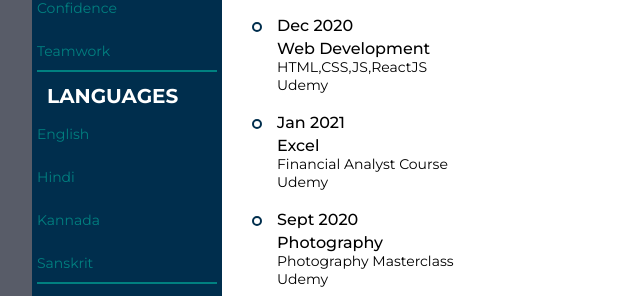
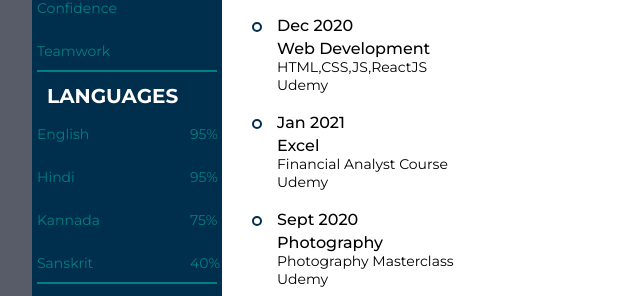
Before and after one commit to Rajat-dev/Resume-Singlepage, a plain HTML site: page index.html in a window 1280 px wide. Shown: the part 1038-1334 px from the top of the page, 208-848 px from the left. Drawn offline with Linux system fonts and the light colour scheme.

Commit message:
Update index.html

```diff
--- a/index.html
+++ b/index.html
@@ -165,9 +165,9 @@
               <div class="skill_progress">
                 <span style="width: 95%"></span>
               </div>
-              <!-- <div class="skill_per">
+              <div class="skill_per">
                 95%
-              </div> -->
+              </div>
             </li>
             <li>
               <div class="skill_name">
@@ -176,9 +176,9 @@
               <div class="skill_progress">
                 <span style="width: 95%"></span>
               </div>
-              <!-- <div class="skill_per">
+              <div class="skill_per">
                 95%
-              </div> -->
+              </div>
             </li>
             <li>
               <div class="skill_name">
@@ -187,9 +187,9 @@
               <div class="skill_progress">
                 <span style="width: 75%"></span>
               </div>
-              <!-- <div class="skill_per">
+              <div class="skill_per">
                 75%
-              </div> -->
+              </div>
             </li>
             <li>
               <div class="skill_name">
@@ -198,9 +198,9 @@
               <div class="skill_progress">
                 <span style="width: 40%"></span>
               </div>
-              <!-- <div class="skill_per">
+              <div class="skill_per">
                 40%
-              </div> -->
+              </div>
             </li>
           </ul>
         </div>
```
